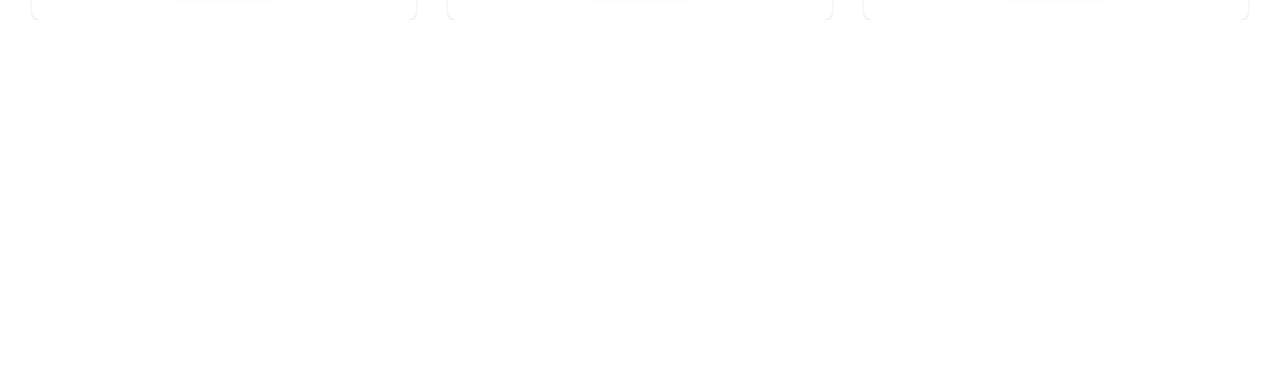
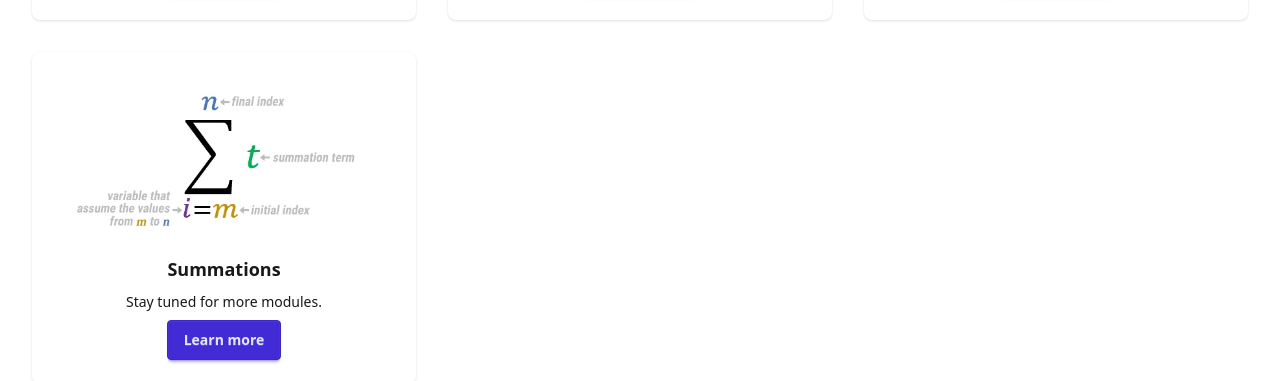
Before and after one commit to petertrinh4/csprac, a React (Vite) app: page / in a window 1280 px wide. Shown: the part 1198-1579 px from the top of the page. Before the commit the page ends 1218 px from the top, so only its background shows below. Built offline with nearby package versions, Linux system fonts and the light colour scheme.

Commit message:
Added summations module

```diff
--- a/src/components/HomePage.tsx
+++ b/src/components/HomePage.tsx
@@ -52,6 +52,12 @@
             image="public/binaryconv.webp"
             id="bitwise"
           />
+          <ModuleCard
+            title="Summations"
+            description="Stay tuned for more modules."
+            image="public/sums.webp"
+            id="sum"
+          />
         </div>
       </div>
     </>
--- a/src/components/NavBar.tsx
+++ b/src/components/NavBar.tsx
@@ -34,7 +34,7 @@
                   </li>
                   <li>
                     <a className="text-black hover:bg-gray-200">
-                      Binary Search Trees, AVL Trees, Heaps
+                      Binary Search Trees, AVL Trees, Tries, Heaps
                     </a>
                   </li>
                   <li>
@@ -48,6 +48,9 @@
                       Bitwise Operators, Bitmasking, Base Conversion
                     </a>
                   </li>
+                  <li>
+                    <a className="text-black hover:bg-gray-200">Summations</a>
+                  </li>
                 </ul>
               </details>
             </li>
--- a/src/data/modules.ts
+++ b/src/data/modules.ts
@@ -50,7 +50,7 @@
   },
   {
     id: 'trees',
-    title: 'Binary Search Trees, AVL Trees, Heaps',
+    title: 'Binary Search Trees, AVL Trees, Tries, Heaps',
     intro: 'Learn about binary search trees, AVL trees, and heaps.',
     image: '/bst.webp',
     content: 'Content for Trees module.',
@@ -80,4 +80,12 @@
     content: 'Content for Bitwise Operators module.',
     img_position: 'module-center',
   },
+  {
+    id: 'sum',
+    title: 'Summations',
+    intro: 'Stay tuned for more modules.',
+    image: '/sums.webp',
+    content: 'Content for Summations module.',
+    img_position: 'module-right',
+  },
 ];
```
Also changed, not shown: public/sums.webp (added).
